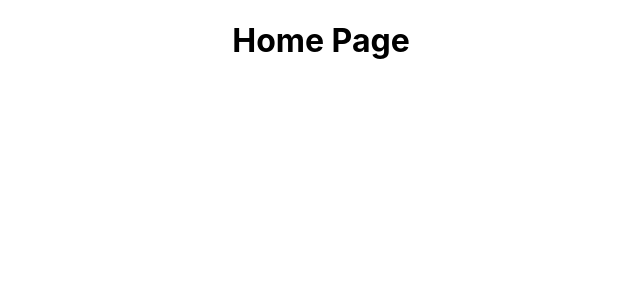
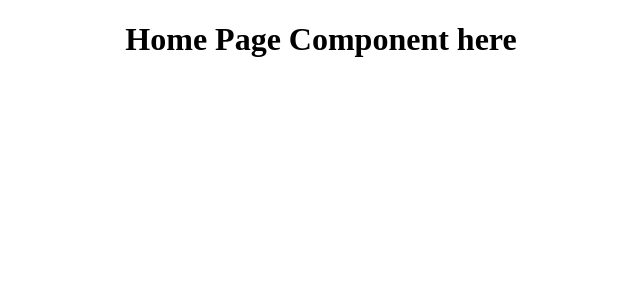
Before and after one commit to Saurav-Singh-Rauthan/Vaahan, a React (Create React App) app: page / in a window 1280 px wide. Shown: the top 300 px of the page, without its empty margins (319-959 px from the left). Built offline with nearby package versions, Linux system fonts and the light colour scheme.

Commit message:
homepage init

```diff
--- a/src/App.css
+++ b/src/App.css
@@ -1,3 +1,4 @@
 .App {
   text-align: center;
+  min-height: 100vh;
 }
--- a/src/App.js
+++ b/src/App.js
@@ -1,5 +1,7 @@
 import "./App.css";
 import { BrowserRouter, Route, Routes } from "react-router-dom";
+
+import Home from "./components/pages/Home/Home";
 
 function App() {
   return (
@@ -10,7 +12,7 @@ function App() {
           <Route path="/user" element={<h1>User Page</h1>} />
           <Route path="/fuelPrices" element={<h1>Fuel Page</h1>} />
           <Route path="/my-vehicle" element={<h1>Veh Page</h1>} />
-          <Route path="/" element={<h1>Home Page</h1>} />
+          <Route path="/" element={<Home />} />
           <Route path="*" element={<h1>page not found</h1>} />
         </Routes>
       </BrowserRouter>
--- /dev/null
+++ b/src/components/pages/Home/Home.js
@@ -0,0 +1,13 @@
+import React from 'react'
+
+import Styles from "./Home.module.css";
+
+const Home = (props) => {
+  return(
+    <div>
+      <h1>Home Page Component here</h1>
+    </div>
+  )
+}
+
+export default Home
--- a/src/index.css
+++ b/src/index.css
@@ -1,13 +1,7 @@
+* {
+  box-sizing: border-box;
+}
+
 body {
   margin: 0;
-  font-family: -apple-system, BlinkMacSystemFont, 'Segoe UI', 'Roboto', 'Oxygen',
-    'Ubuntu', 'Cantarell', 'Fira Sans', 'Droid Sans', 'Helvetica Neue',
-    sans-serif;
-  -webkit-font-smoothing: antialiased;
-  -moz-osx-font-smoothing: grayscale;
 }
-
-code {
-  font-family: source-code-pro, Menlo, Monaco, Consolas, 'Courier New',
-    monospace;
-}
```
Also changed, not shown: src/components/pages/Home/Home.module.css (added).
